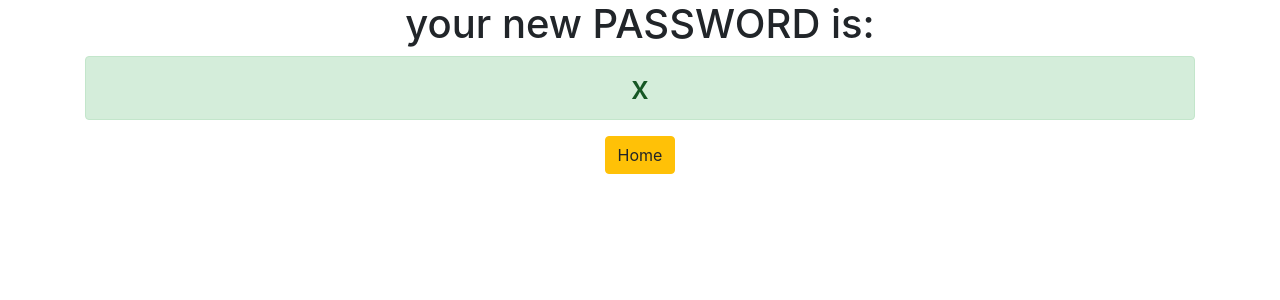
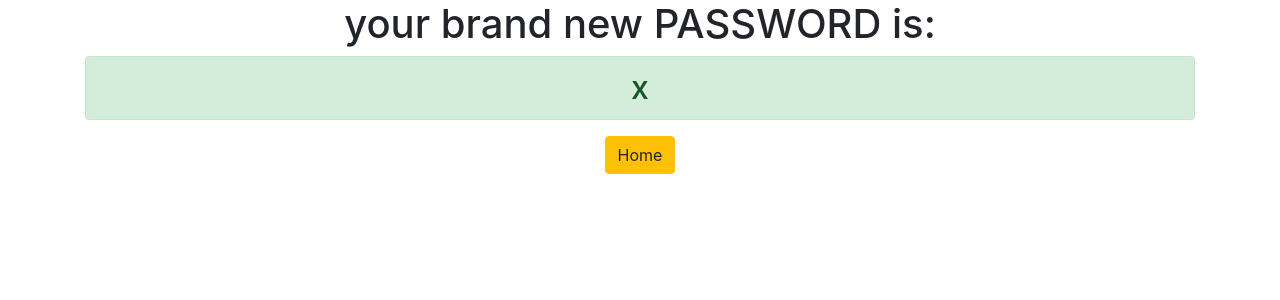
Before and after one commit to jams1811/django3-password_generator_project, a Django app: template generator/templates/generator/password.html in a window 1280 px wide. Shown: the top 300 px of the page. Run offline with Django 3.2, Linux system fonts and the light colour scheme; the template is opened without the code that fills it: most values are stand-ins (such as "Sample title", 1, 10 or a date in 2020); some libraries are stand-ins or nearby versions.

Commit message:
changed the password line

```diff
--- a/generator/templates/generator/password.html
+++ b/generator/templates/generator/password.html
@@ -1,7 +1,7 @@
 <link rel="stylesheet" href="https://stackpath.bootstrapcdn.com/bootstrap/4.5.0/css/bootstrap.min.css" integrity="sha384-9aIt2nRpC12Uk9gS9baDl411NQApFmC26EwAOH8WgZl5MYYxFfc+NcPb1dKGj7Sk" crossorigin="anonymous">
 
 <div class="container text-center">
-  <h1>your new PASSWORD is:</h1>
+  <h1>your brand new PASSWORD is:</h1>
   <h2 class="alert alert-success">{{ password }}</h2>
   <a href="{% url 'home' %}" class="btn btn-warning">Home</a>
 </div>
```
